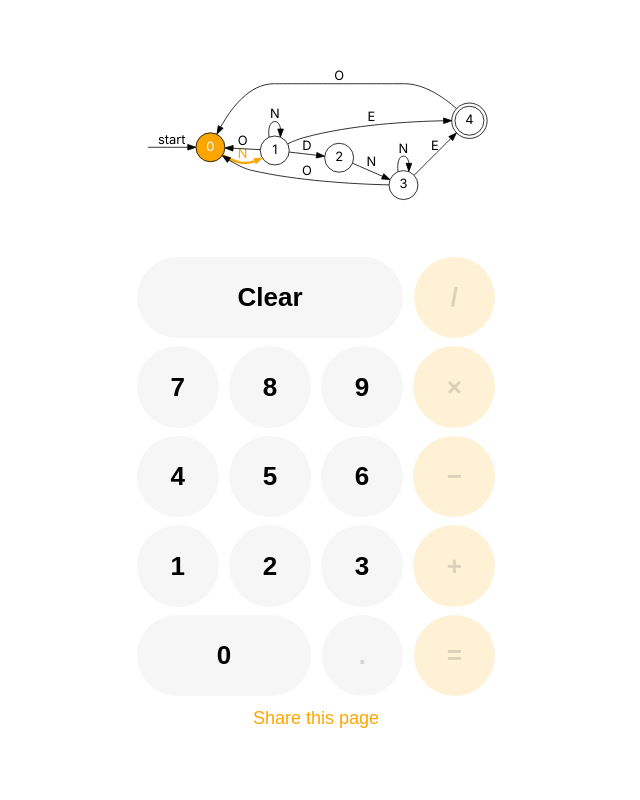
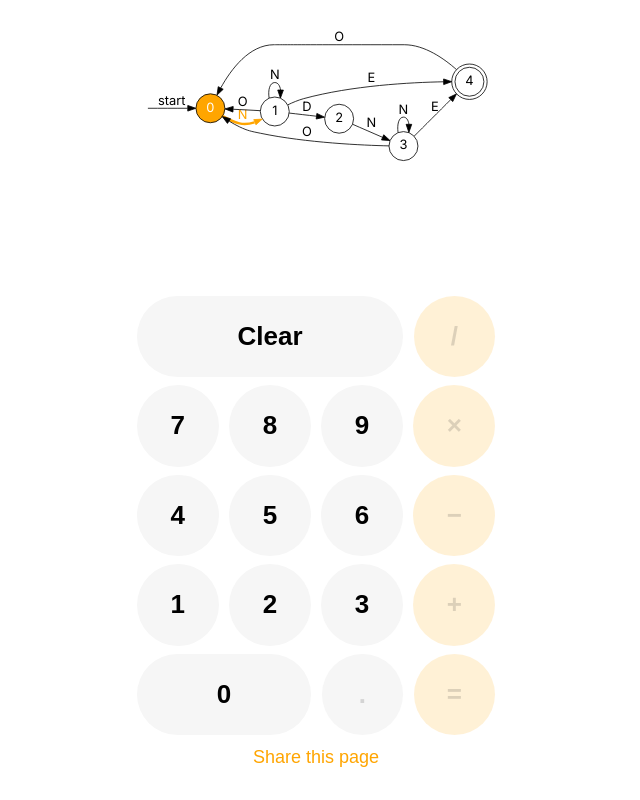
Before and after one commit to patelka2211/state-aware-numerical-calculator, a plain HTML site: page index.html in a window 1280 px wide. Shown: the whole page, without its empty margins (324-964 px from the left). Drawn offline with Linux system fonts and the light colour scheme.

Commit message:
Minor changes in css

```diff
--- a/src/_calculator_container.scss
+++ b/src/_calculator_container.scss
@@ -80,14 +80,12 @@
         align-items: end;
         #answer-container {
             max-width: 100%;
+            height: 77.5px;
             display: flex;
             align-items: center;
-
             overflow-y: auto;
-
             -ms-overflow-style: none; /* Internet Explorer 10+ */
             scrollbar-width: none; /* Firefox */
-
             &::-webkit-scrollbar {
                 display: none; /* Safari and Chrome */
             }
```
Also changed, not shown: bundle/style.css.
